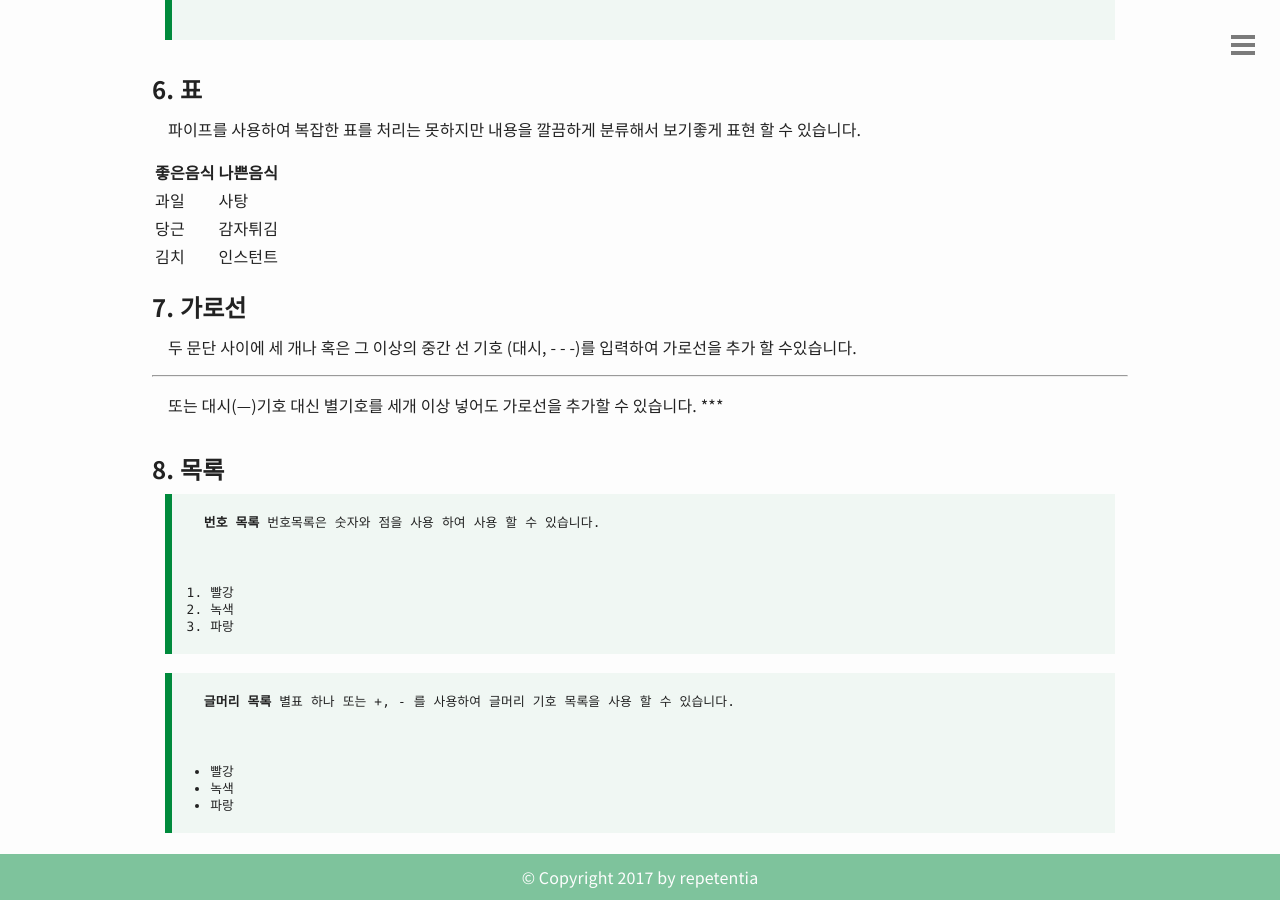
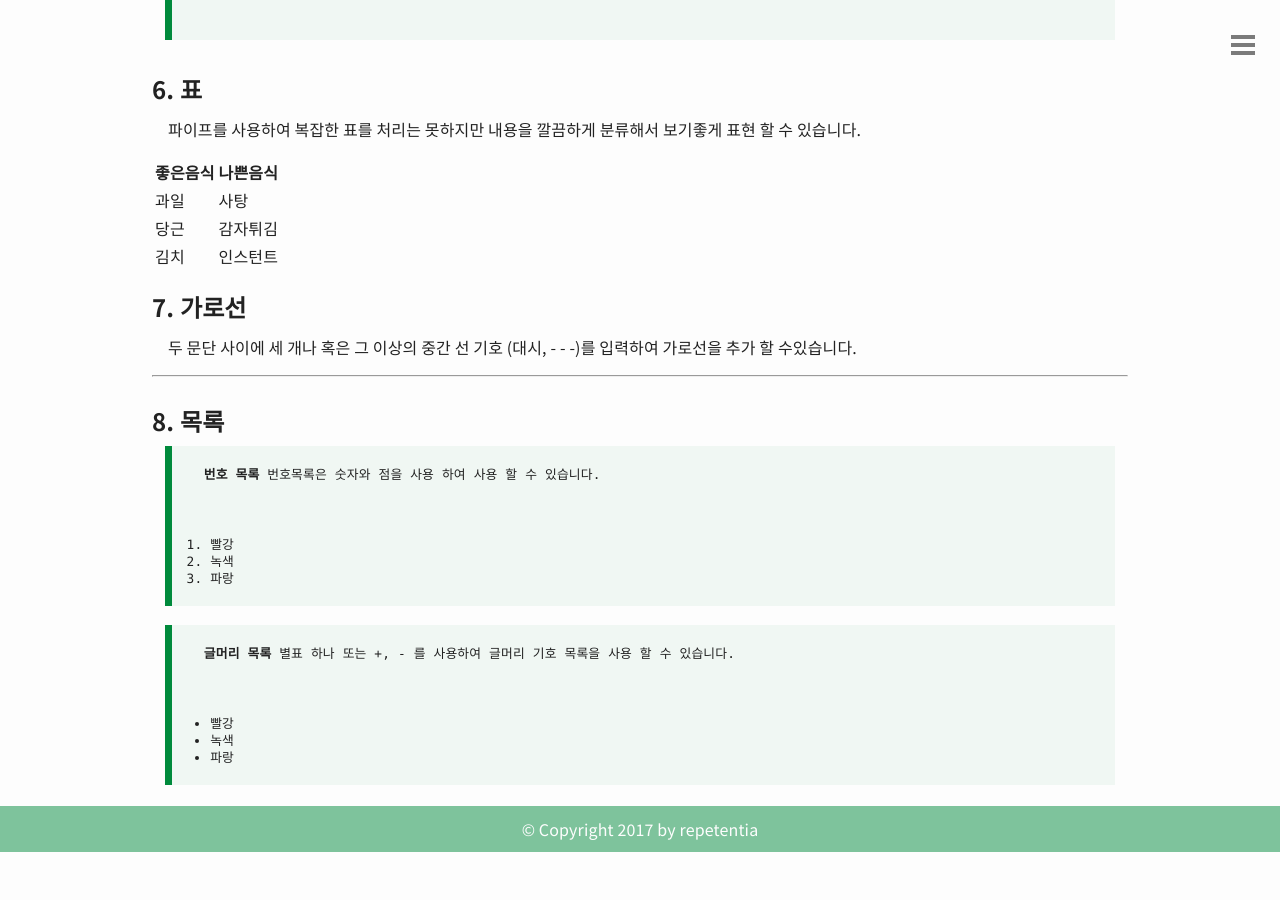
Before and after one commit to bbassa/bbassa.github.io, a Jekyll site: the page built from _posts/2017-06-11-markdown.md, in a window 1280 px wide and 900 px high, scrolled down 1208 px. Built offline with Jekyll 4.4.1, drawn with Linux system fonts in a browser that asks for light colours; after the commit the page ends 2060 px from its top, so only the background shows below that.

Commit message:
moarkdown

```diff
--- a/_posts/2017-06-11-markdown.md
+++ b/_posts/2017-06-11-markdown.md
@@ -45,8 +45,6 @@ category: blog
 
 두 문단 사이에 세 개나 혹은 그 이상의 중간 선 기호 (대시, - - -)를 입력하여 가로선을 추가 할 수있습니다.
 - ---
-또는 대시(---)기호 대신 별기호를 세개 이상 넣어도 가로선을 추가할 수 있습니다.
-***
 
 ## __8. 목록__
 
```
